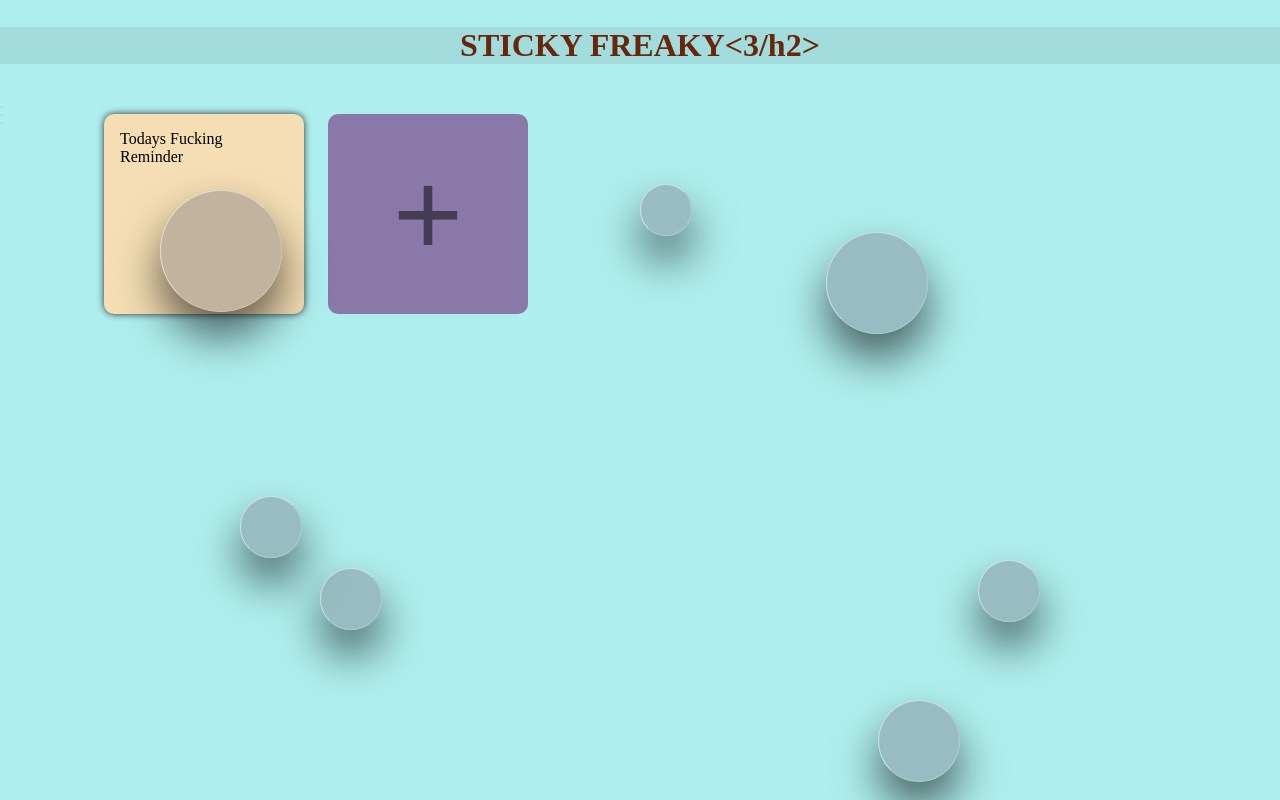
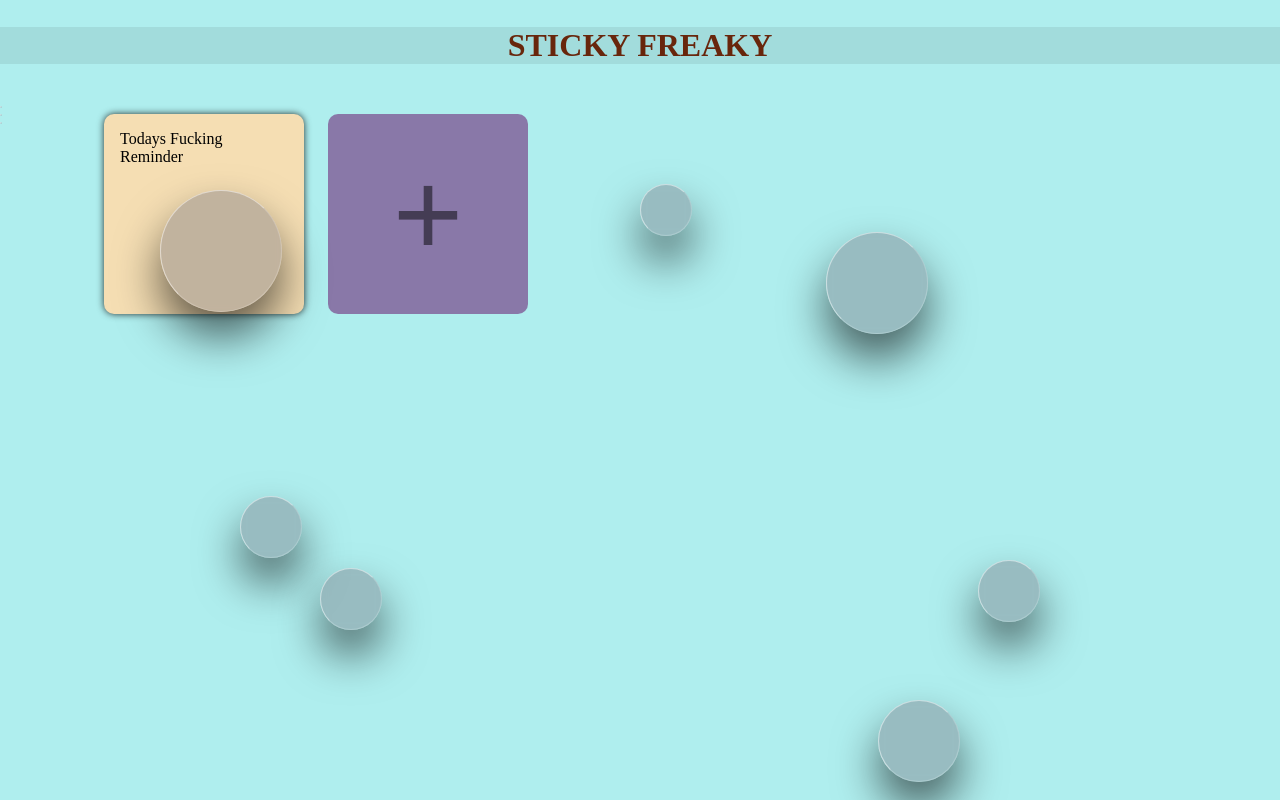
Before and after one commit to Dorkness/sticky-note, a plain HTML site: page index.html in a window 1280 px wide. Drawn offline with Linux system fonts and the light colour scheme; a web font is replaced by a local one.

Commit message:
Update index.html

```diff
--- a/index.html
+++ b/index.html
@@ -9,7 +9,7 @@
 </head>
 <body>
     <div class="brand">
-        <h2>STICKY FREAKY<3/h2>
+        <h2>STICKY FREAKY</h2>
     </div>
     <div class="square" style="--i:0;"></div>
     <div class="square" style="--i:1;"></div>
```
